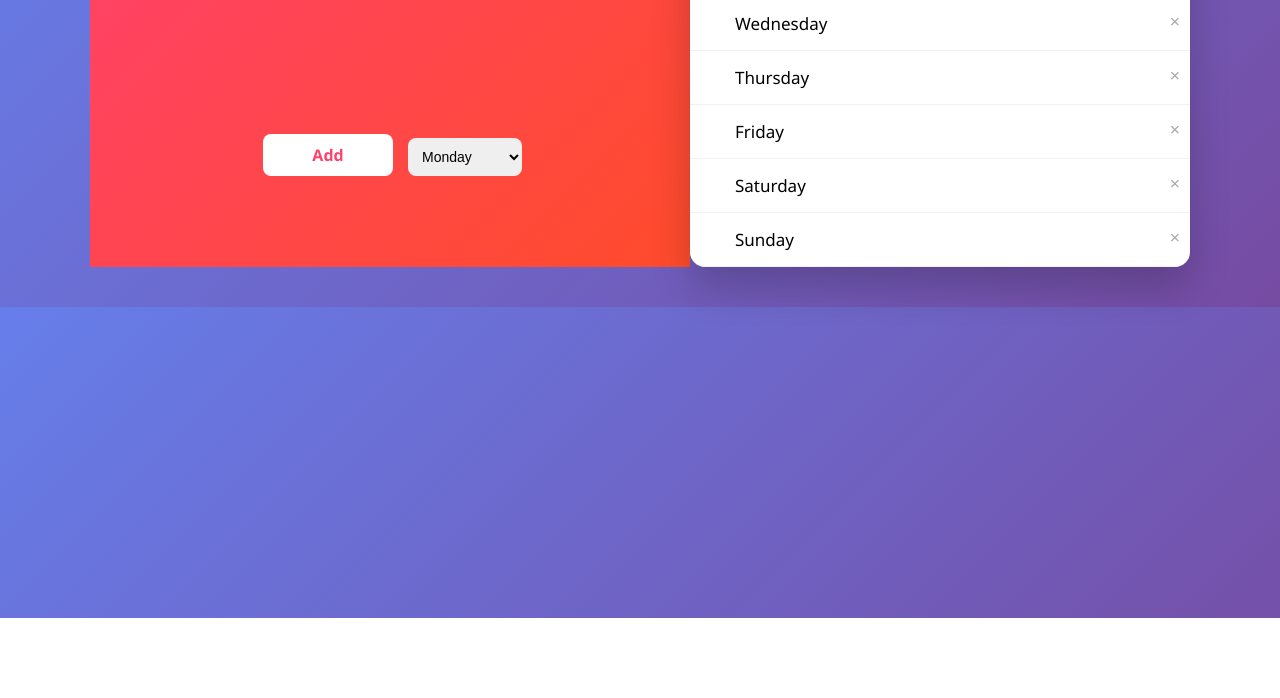
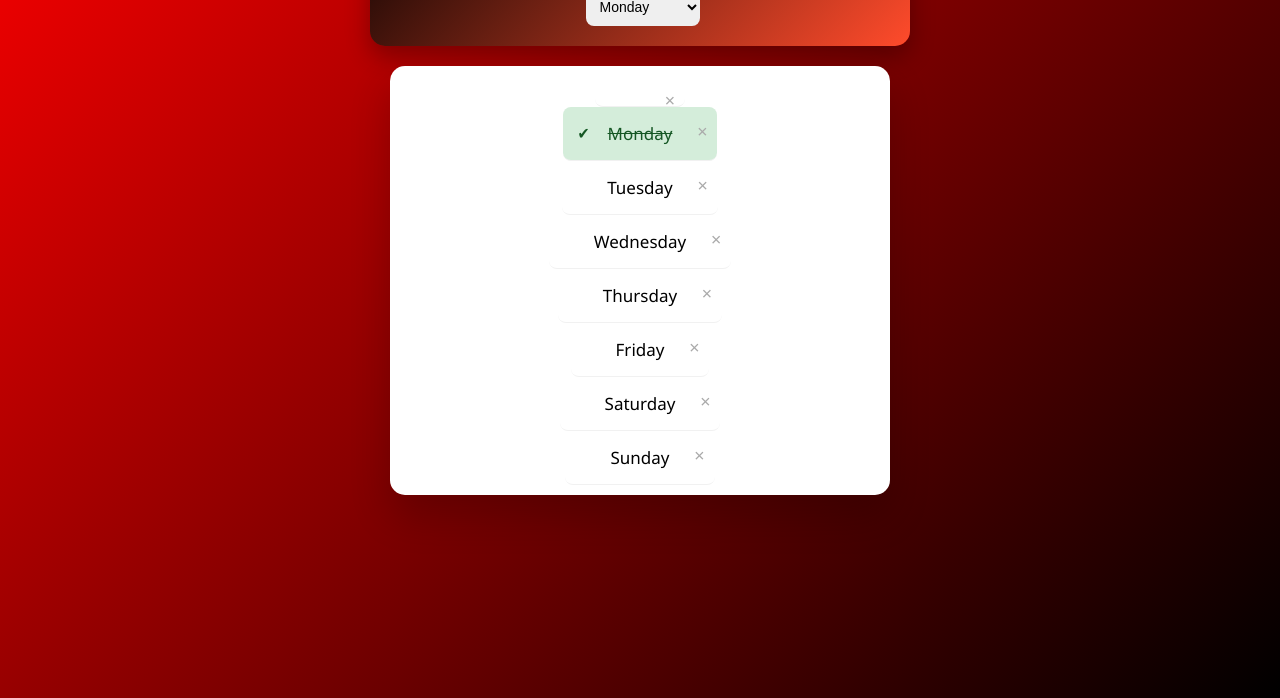
Before and after one commit to Csabikasz12/todolist, a plain HTML site: page index.html in a window 1280 px wide. Shown: the part 182-880 px from the top of the page. Before the commit the page ends 800 px from the top, so only its background shows below. Drawn offline with Linux system fonts and the light colour scheme.

Commit message:
div középre igazítása feladat vége

```diff
--- a/index.html
+++ b/index.html
@@ -23,6 +23,7 @@
 </select>
 </div>
 
+<div class="app-container">
   <ul>
     <li></li>
     <li class="checked" id="myUL">Monday</li>
@@ -33,6 +34,7 @@
     <li id="myUL4">Saturday</li>
     <li id="myUL5">Sunday</li>
   </ul>
+</div>
 
 <script src="list.js"></script>
 
--- a/style.css
+++ b/style.css
@@ -1,47 +1,39 @@
+/* Body: teljes háttér és középre igazítás */
 body {
+  min-height: 100dvh;
   margin: 0;
-  min-width: 250px;
   font-family: 'Segoe UI', Tahoma, Geneva, Verdana, sans-serif;
-  background: linear-gradient(135deg, #667eea, #764ba2);
+  background: linear-gradient(135deg, red, black);
   display: flex;
-  justify-content: center;
+  flex-direction: column;   /* header és lista egymás alatt */
+  justify-content: flex-start;
+  align-items: center;
   padding: 40px 0;
+  gap: 20px;
 }
 
-/* App container */
-ul {
-  margin: 0;
-  padding: 0;
-  width: 500px;
-  background: white;
+/* Header kártya (#myDIV) */
+#myDIV {
+  background: linear-gradient(135deg, black, #ff4b2b);
+  padding: 20px;
   border-radius: 15px;
-  box-shadow: 0 20px 40px rgba(0,0,0,0.2);
-  overflow: hidden;
+  box-shadow: 0 10px 25px rgba(0,0,0,0.3);
+  display: flex;
+  flex-wrap: wrap;
+  justify-content: center;  /* vízszintesen középre */
+  align-items: center;      /* függőlegesen középre */
+  gap: 10px;
+  max-width: 500px;
 }
 
-/* Header */
-.header {
-  background: linear-gradient(135deg, #ff416c, #ff4b2b);
-  padding: 25px;
-  color: white;
+/* Header címsor */
+.header h2 {
+  margin: 0 0 15px 0;
+  width: 100%;
   text-align: center;
-
-  display: flex;
-  flex-wrap: wrap;       /* ha szűk a hely, új sorba kerül */
-  justify-content: center;
-  align-items: center;   /* függőleges közép */
-  gap: 10px;             /* kis távolság az elemek között */
 }
 
-input, select, .addBtn {
-  margin-top: 0; /* flex miatt nem kell plusz margin */
-}
-
-.header h2 {
-  margin: 0 0 15px 0;
-}
-
-/* Input */
+/* Input mező */
 input {
   border: none;
   border-radius: 8px;
@@ -52,18 +44,17 @@ input {
 }
 
 /* Select */
-/* Select kicsit lentebb */
 select {
   border: none;
   border-radius: 8px;
   padding: 10px;
   margin-left: 5px;
-  margin-top: 5px; /* <-- ez tolja lejjebb */
+  margin-top: 5px;
   font-size: 14px;
-  vertical-align: middle; /* szebb igazítás az inputhoz képest */
+  vertical-align: middle;
 }
 
-/* Add button */
+/* ADD gomb */
 .addBtn {
   padding: 10px;
   width: 20%;
@@ -72,6 +63,7 @@ select {
   color: #ff416c;
   font-weight: bold;
   border-radius: 8px;
+  box-shadow: 0 4px 10px rgba(0,0,0,0.2);
   cursor: pointer;
   transition: 0.3s;
 }
@@ -81,15 +73,41 @@ select {
   transform: scale(1.05);
 }
 
-/* List items */
+/* App container (lista kártya) */
+.app-container {
+  width: 500px;
+  background: white;
+  border-radius: 15px;
+  box-shadow: 0 20px 40px rgba(0,0,0,0.2);
+  overflow: hidden;
+  display: flex;
+  flex-direction: column;
+  align-items: center;   /* napok középre */
+  padding: 10px 0;
+}
+
+/* Lista */
+ul {
+  margin: 0;
+  padding: 0;
+  width: 100%;
+  list-style: none;
+  display: flex;
+  flex-direction: column;
+  align-items: center;   /* napok középre */
+}
+
+/* Napok (li) */
 ul li {
   cursor: pointer;
   position: relative;
-  padding: 15px 15px 15px 45px;
-  list-style-type: none;
+  padding: 15px 45px;
   font-size: 17px;
   transition: 0.3s;
   border-bottom: 1px solid #f1f1f1;
+  width: fit-content;
+  text-align: center;
+  border-radius: 8px;  /* lekerekítés */
 }
 
 /* Hover */
@@ -104,7 +122,7 @@ ul li.checked {
   text-decoration: line-through;
 }
 
-/* Check icon */
+/* Check mark */
 ul li.checked::before {
   content: "✔";
   position: absolute;
@@ -128,7 +146,7 @@ ul li.checked::before {
   transform: scale(1.2);
 }
 
-/* Day content */
+/* Day content (lenyíló rész) */
 .daycontent {
   display: none;
   margin-top: 10px;
@@ -140,7 +158,7 @@ ul li.checked::before {
   display: block;
 }
 
-/* Animation */
+/* Animáció */
 @keyframes fadeIn {
   from {opacity: 0; transform: translateY(-5px);}
   to {opacity: 1; transform: translateY(0);}
```
Lines whose indentation alone changed are shown as unchanged.
